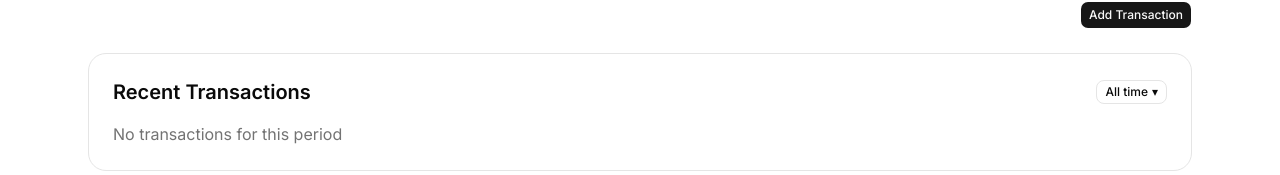
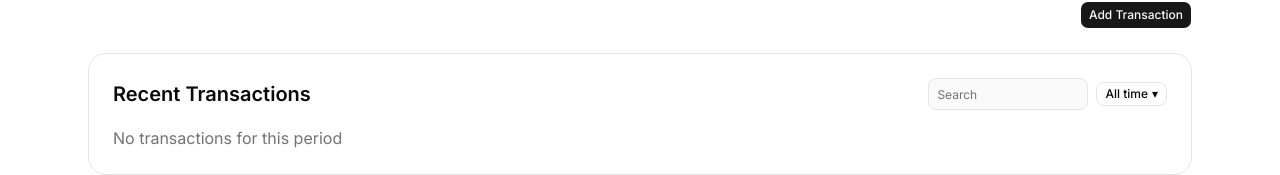
Before and after one commit to d3monas/DimeTrack, a Next.js app: page / in a window 1280 px wide. Shown: the part 411-586 px from the top of the page. Built offline with nearby package versions, Linux system fonts and the light colour scheme.

Commit message:
feat: created ability to search your transactions by amount, description or category

```diff
--- a/components/recentTransactions/transactionList.tsx
+++ b/components/recentTransactions/transactionList.tsx
@@ -1,3 +1,4 @@
+import { useState } from "react"
 import { Transaction } from "@/types/transaction"
 import { Button } from "../ui/button"
 import { DropdownMenu, DropdownMenuContent, DropdownMenuItem, DropdownMenuTrigger } from "../ui/dropdown-menu"
@@ -5,6 +6,7 @@ import type { FilterPeriod } from "@/lib/calculations"
 import { defaultSavingsCategory } from "@/lib/consts"
 import { PaginationUI } from "../paginationUI"
 import { pagination } from "@/lib/pagination"
+import { Input } from "../ui/input"
 
 const filterLabels: Record<FilterPeriod, string> = {
     today: "Today",
@@ -28,11 +30,32 @@ type Things = {
 export function TransactionList({
     transactions, onDelete, onEditClick, currencySymbol, filter, onFilterChange
 }: Things) {
-    const { pageItems, currentPage, totalPages, nextPage, prevPage } = pagination(transactions, transactionsPerPage, filter)
+    const [searchTerm, setSearchTerm] = useState("")
+
+    const searchedTransactions = transactions.filter((transactions) => {
+        if (!searchTerm.trim()) {
+            return true
+        }
+        const query = searchTerm.toLowerCase()
+        return (
+            transactions.description.toLowerCase().includes(query) ||
+            transactions.category.toLowerCase().includes(query) ||
+            transactions.amount.toFixed(2).includes(query)
+        )
+    })
+
+    const { pageItems, currentPage, totalPages, nextPage, prevPage } = pagination(searchedTransactions, transactionsPerPage, `${filter}-${searchTerm}`)
     return (
         <div>
             <div className="mb-4 flex items-center justify-between">
                 <h2 className="text-xl font-semibold">Recent Transactions</h2>
+                <div className="flex items-center gap-2">
+                    <Input
+                    placeholder="Search"
+                    value={searchTerm}
+                    onChange={(e) => setSearchTerm(e.target.value)}
+                    className="h-8 w-40 text-sm"
+                    />
                     <DropdownMenu>
                         <DropdownMenuTrigger asChild>
                             <Button variant="outline" size="sm" className="flex items-center gap-1">
@@ -51,9 +74,10 @@ export function TransactionList({
                         </DropdownMenuContent>
                     </DropdownMenu>
                 </div>
+            </div>
 
-            {transactions.length === 0 ? (
-                <p className="text-muted-foreground">No transactions for this period</p>
+            {searchedTransactions.length === 0 ? (
+                <p className="text-muted-foreground">{searchTerm.trim() ? "No transactions match your search" : "No transactions for this period"}</p>
             ) : (
                 <>
                 <div className="space-y-4">
```
Lines whose indentation alone changed are shown as unchanged.
